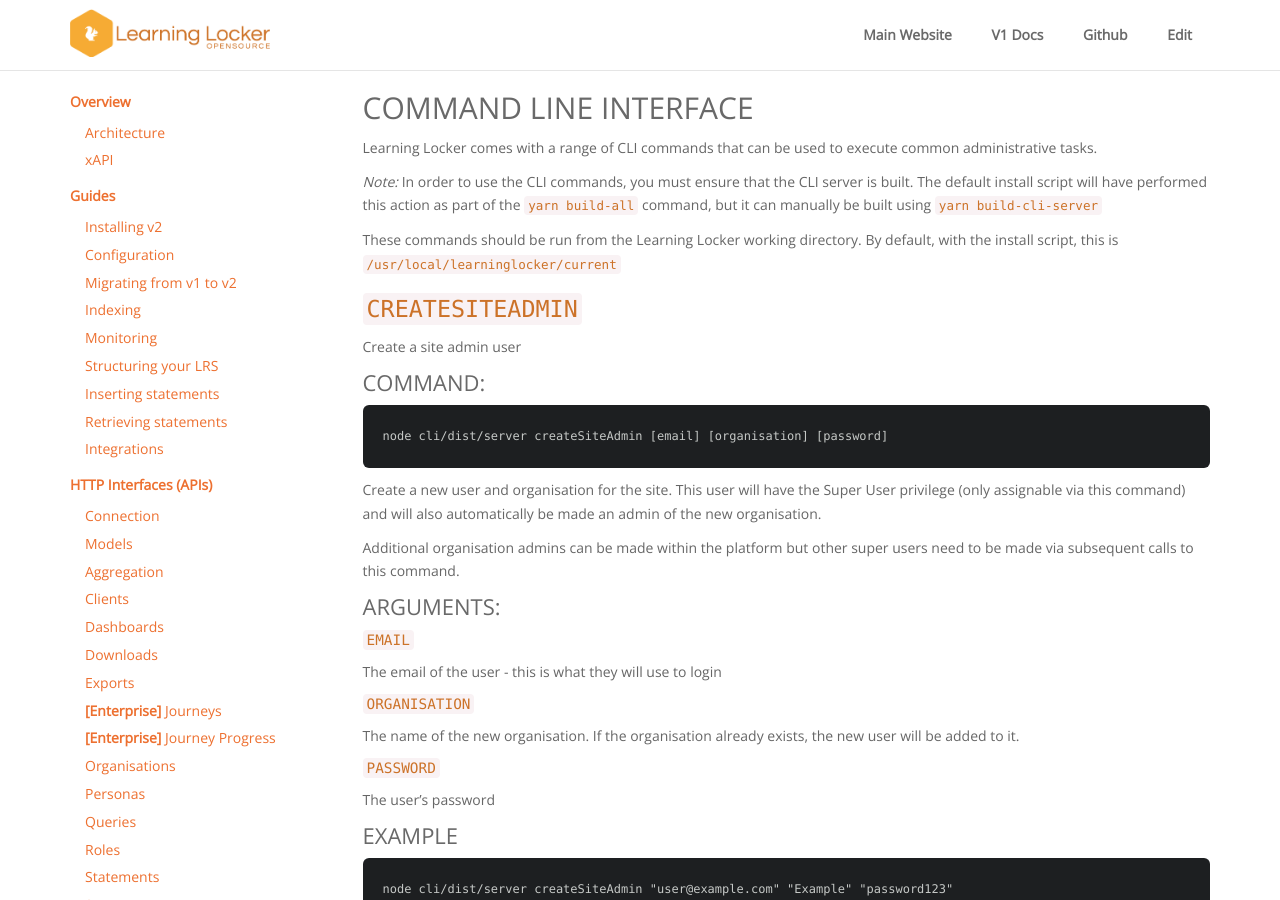
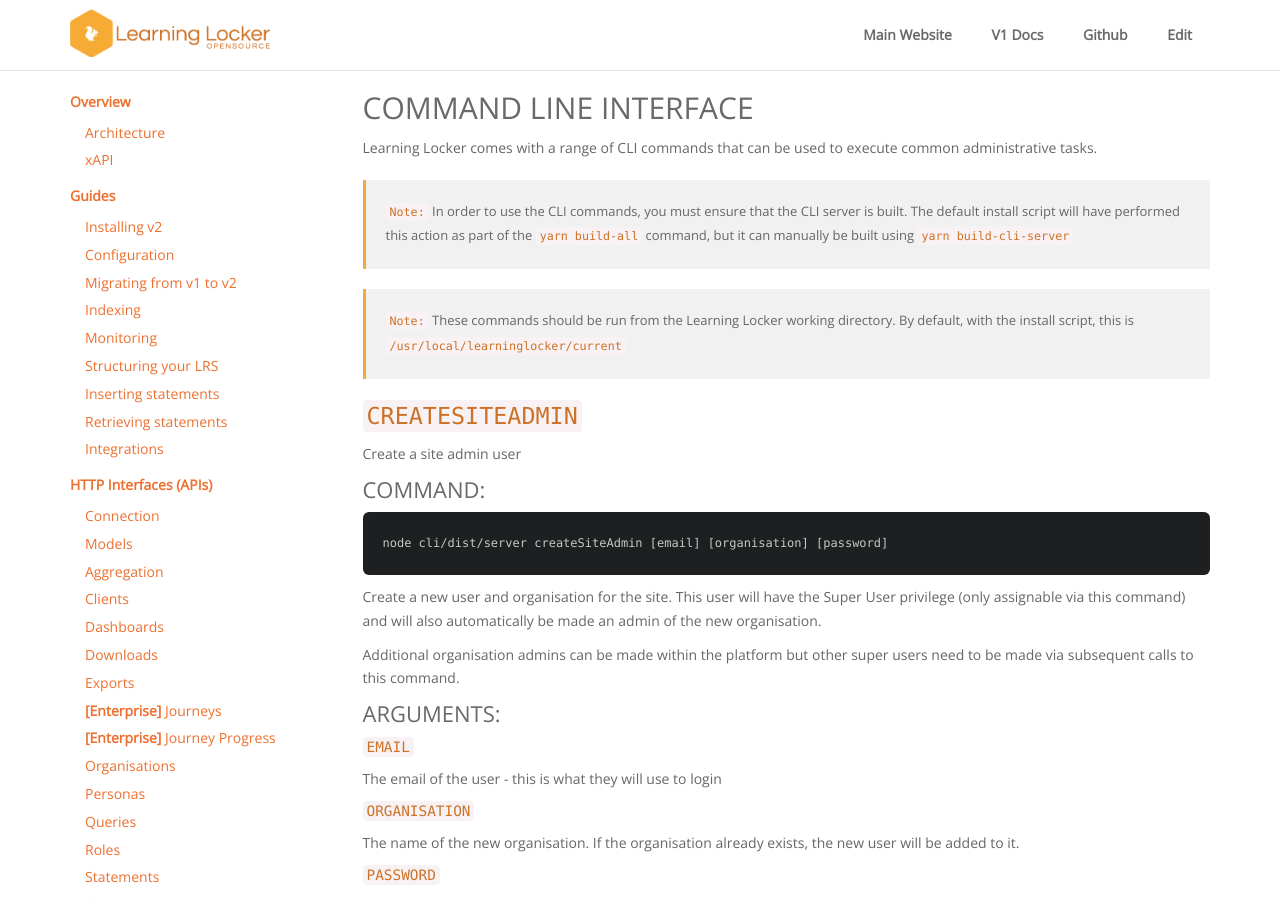
Before and after one commit to LearningLocker/docs, a Jekyll site: the page built from src/guides-cli.md, in a window 1280 px wide and 900 px high. Built offline with Jekyll 4.4.1, drawn with Linux system fonts in a browser that asks for light colours; nearby versions of some CDN libraries; our own code applies the rules of GitHub Pages for plain Markdown files.

Commit message:
Notes styling

```diff
--- a/src/guides-cli.md
+++ b/src/guides-cli.md
@@ -5,9 +5,9 @@
 
 Learning Locker comes with a range of CLI commands that can be used to execute common administrative tasks.
 
-_Note:_ In order to use the CLI commands, you must ensure that the CLI server is built. The default install script will have performed this action as part of the `yarn build-all` command, but it can manually be built using `yarn build-cli-server`
+> `Note:` In order to use the CLI commands, you must ensure that the CLI server is built. The default install script will have performed this action as part of the `yarn build-all` command, but it can manually be built using `yarn build-cli-server`
 
-These commands should be run from the Learning Locker working directory. By default, with the install script, this is `/usr/local/learninglocker/current`
+> `Note:` These commands should be run from the Learning Locker working directory. By default, with the install script, this is `/usr/local/learninglocker/current`
 
 ## `createSiteAdmin`
 
```
